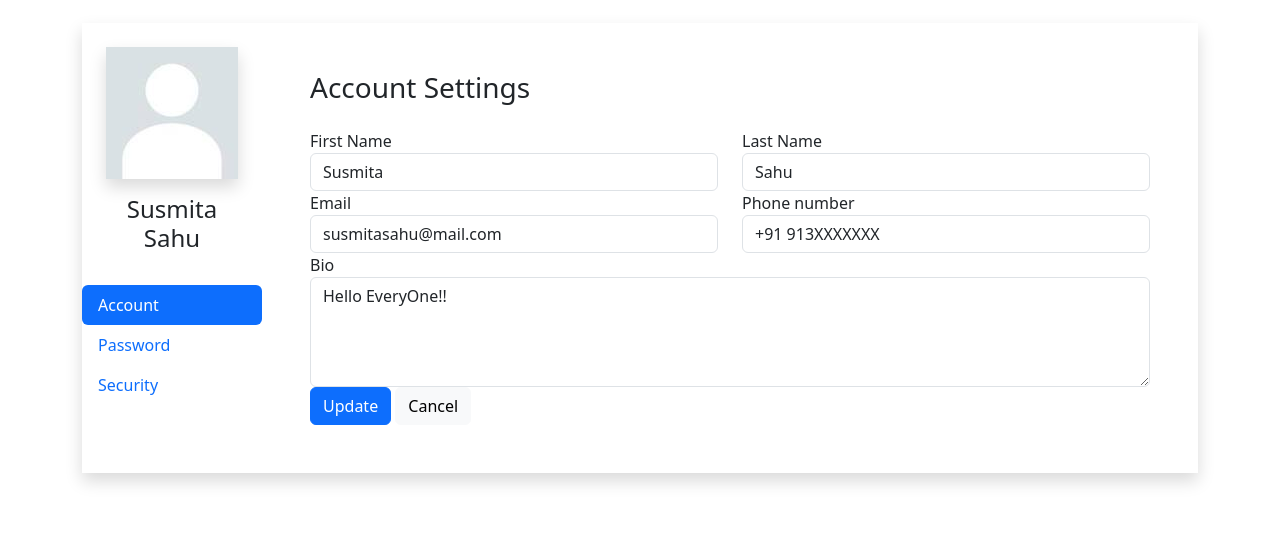
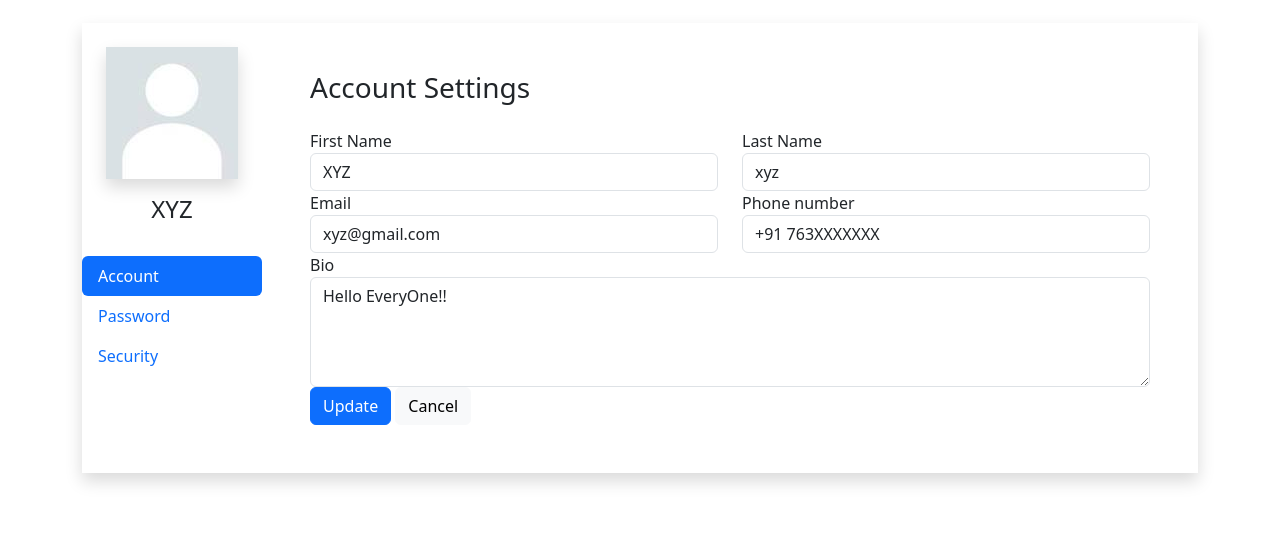
Before and after one commit to SusmitaSahu365/Shopex, a plain HTML site: page a3account.html in a window 1280 px wide. Shown: the part 242-800 px from the top of the page. Drawn offline with nearby package versions, Linux system fonts and the light colour scheme.

Commit message:
Update user details in a3account.html

```diff
--- a/a3account.html
+++ b/a3account.html
@@ -78,7 +78,7 @@
                   <div class="img-circle text-center mb-3">
                     <img src="user1.jpg" alt="Image" class="shadow">
                   </div>
-                  <h4 class="text-center">Susmita Sahu</h4>
+                  <h4 class="text-center">XYZ</h4>
                 </div>
                 <div class="nav flex-column nav-pills" id="v-pills-tab" role="tablist" aria-orientation="vertical">
                   <a class="nav-link active" id="account-tab" data-toggle="pill" href="#account" role="tab" aria-controls="account" aria-selected="true">
@@ -110,25 +110,25 @@
                     <div class="col-md-6">
                       <div class="form-group">
                           <label>First Name</label>
-                          <input type="text" class="form-control" value="Susmita">
+                          <input type="text" class="form-control" value="XYZ">
                       </div>
                     </div>
                     <div class="col-md-6">
                       <div class="form-group">
                           <label>Last Name</label>
-                          <input type="text" class="form-control" value="Sahu">
+                          <input type="text" class="form-control" value="xyz">
                       </div>
                     </div>
                     <div class="col-md-6">
                       <div class="form-group">
                           <label>Email</label>
-                          <input type="text" class="form-control" value="susmitasahu@mail.com">
+                          <input type="text" class="form-control" value="xyz@gmail.com">
                       </div>
                     </div>
                     <div class="col-md-6">
                       <div class="form-group">
                           <label>Phone number</label>
-                          <input type="text" class="form-control" value="+91 913XXXXXXX">
+                          <input type="text" class="form-control" value="+91 763XXXXXXX">
                       </div>
                     </div>
                     <!--<div class="col-md-6">
```
